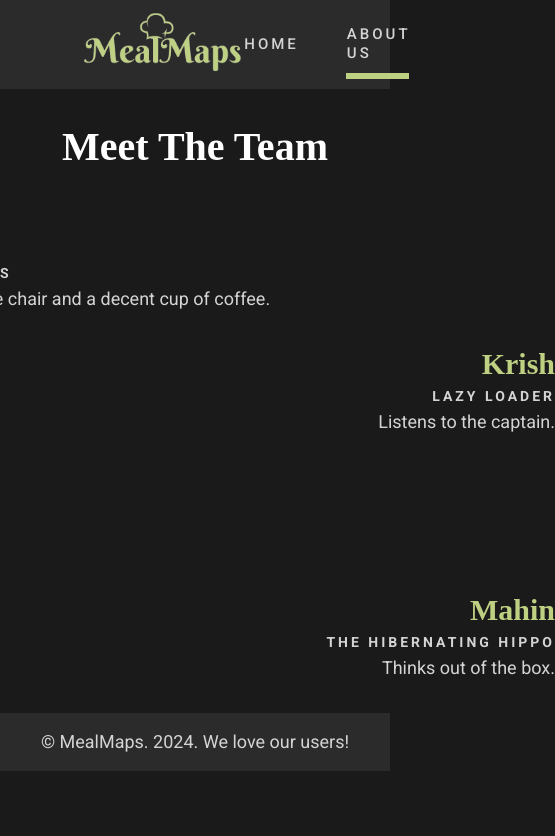
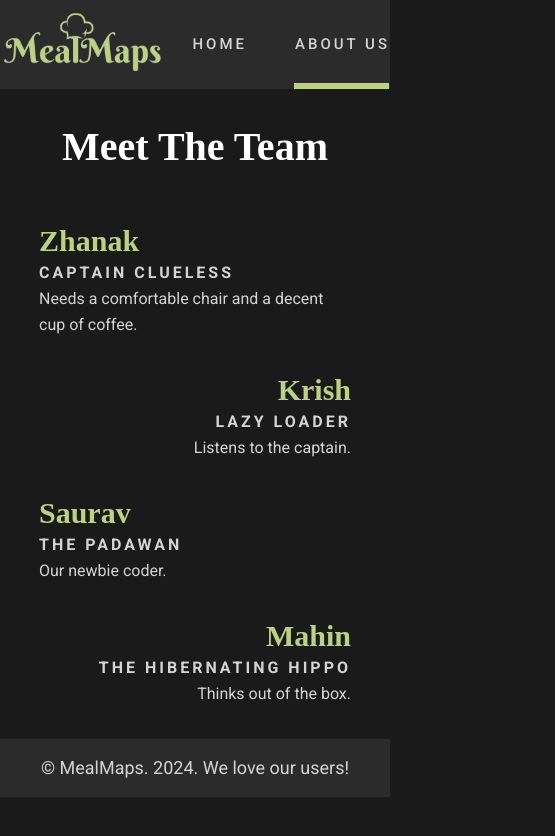
Before and after one commit to KrishVrm/mealmaps, a React (Vite) app: page /aboutus in a window 390 px wide. Shown: the top 836 px of the page, 555 px wide, since content can reach past the window. Built offline with nearby package versions, Linux system fonts and the light colour scheme; a web font is replaced by a local one.

Commit message:
header and aboutus responsive

```diff
--- a/src/styles/_aboutuspage.scss
+++ b/src/styles/_aboutuspage.scss
@@ -5,17 +5,27 @@
   align-items: center;
   flex-direction: column;
   gap: 3rem;
+
   .content-container {
     display: flex;
     flex-direction: column;
-    // margin: 8rem;
     gap: 2rem;
+
+    @include breakpoint-down(medium) {
+      width: 80vw;
+    }
+
     .content-subcontainer {
       h2 {
         color: var(--lime-green);
       }
+
       p {
         width: 45rem;
+        font-size: 16px;
+        @include breakpoint-down(medium) {
+          width: auto;
+        }
       }
 
       &:nth-child(2),
--- a/src/styles/_header.scss
+++ b/src/styles/_header.scss
@@ -9,6 +9,7 @@ header {
   z-index: 100;
   @include breakpoint-down(small) {
     justify-content: space-between;
+    padding: 0.6rem 0rem;
   }
 }
 
--- a/src/styles/main.css
+++ b/src/styles/main.css
@@ -66,6 +66,7 @@ header {
 @media (max-width: 39.9375em) {
   header {
     justify-content: space-between;
+    padding: 0.6rem 0rem;
   }
 }
 
@@ -432,11 +433,22 @@ footer {
   flex-direction: column;
   gap: 2rem;
 }
+@media (max-width: 63.9375em) {
+  .about_us_container .content-container {
+    width: 80vw;
+  }
+}
 .about_us_container .content-container .content-subcontainer h2 {
   color: var(--lime-green);
 }
 .about_us_container .content-container .content-subcontainer p {
   width: 45rem;
+  font-size: 16px;
+}
+@media (max-width: 63.9375em) {
+  .about_us_container .content-container .content-subcontainer p {
+    width: auto;
+  }
 }
 .about_us_container .content-container .content-subcontainer:nth-child(2), .about_us_container .content-container .content-subcontainer:nth-child(4) {
   text-align: end;
```
Also changed, not shown: 1 other file (tests, documents, lock files or other folders).
